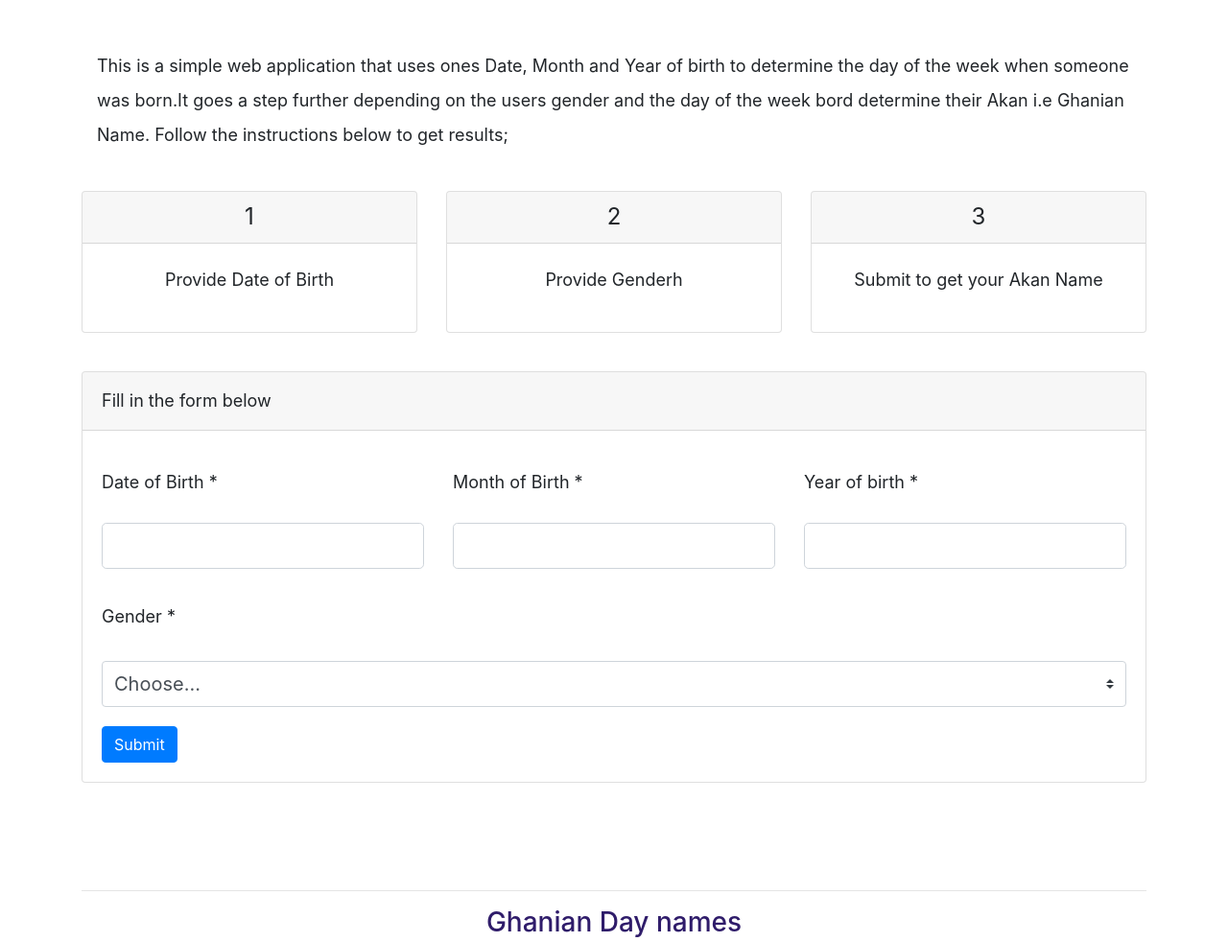
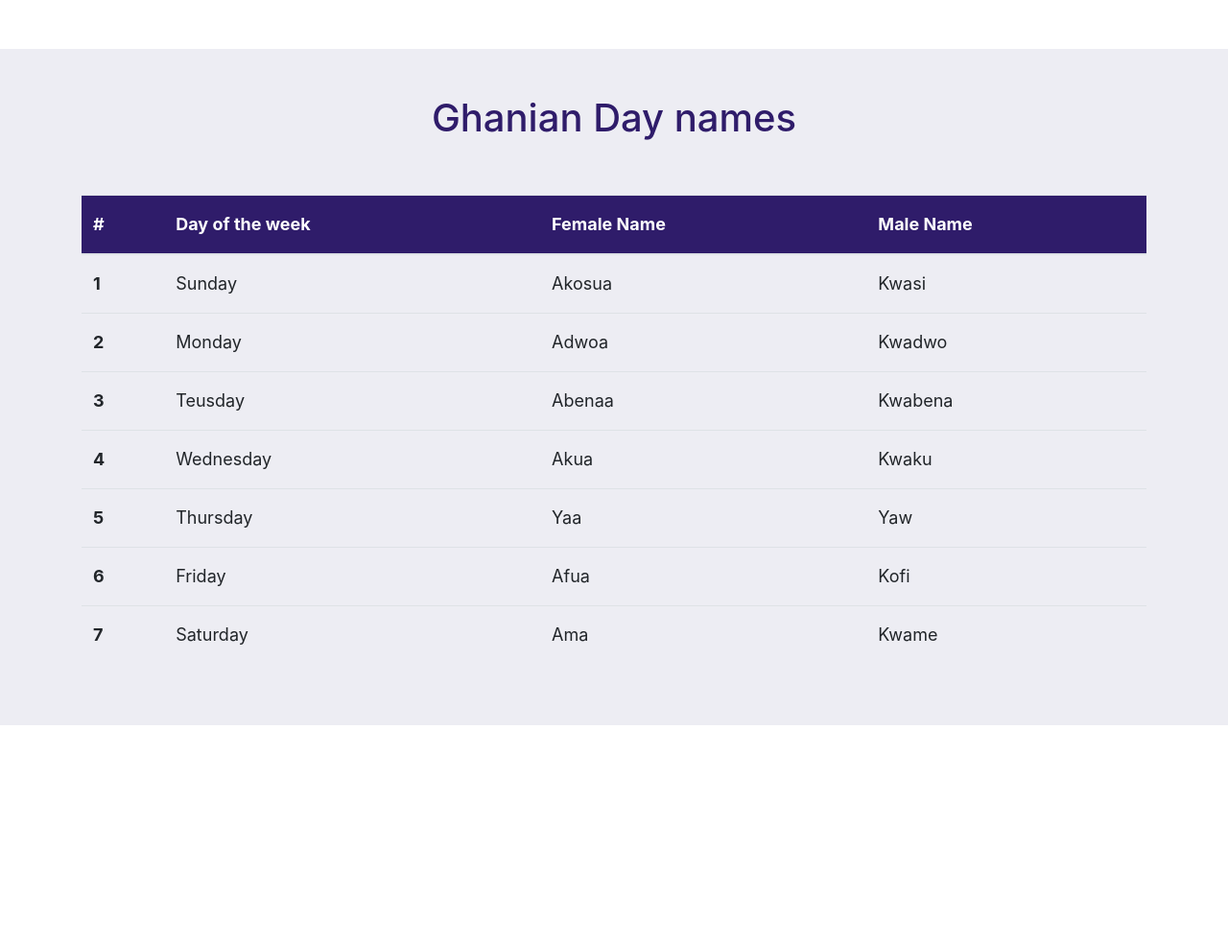
Before and after one commit to vokumu/akan, a plain HTML site: page index.html in a window 1280 px wide. Shown: the part 1202-2184 px from the top of the page at 96% size. After the commit the page ends 1958 px from the top, so only its background shows below. Drawn offline with Linux system fonts and the light colour scheme.

Commit message:
Added akan names section to landing page"

```diff
--- a/index.html
+++ b/index.html
@@ -113,82 +113,10 @@
     </div>
   </section>
   <!--end instructions-->
+  <!-- akan names-->
+  <section class="mt-5 pt-5 pb-5" style="background-color:	#ededf3;">
     <div class="container">
-        <div class="px-3 py-3 pt-md-5 pb-md-4 mx-auto header">
-            <p >This is a simple web application that uses ones Date, Month and Year of birth to  determine the day of the week when someone was born.It goes a step further depending on the users gender and the day of the week bord determine their Akan i.e Ghanian Name. Follow the instructions below to get results;</p>
-        </div>
-          <div class="card-deck mb-3 text-center">
-            <div class="card mb-4 box-shadow">
-              <div class="card-header">
-                <h4 class="my-0 font-weight-normal">1</h4>
-              </div>
-              <div class="card-body">
-                <p>Provide Date of Birth</p>
-              </div>
-            </div>
-            <div class="card mb-4 box-shadow">
-              <div class="card-header">
-                <h4 class="my-0 font-weight-normal">2</h4>
-              </div>
-              <div class="card-body">
-                <p>Provide Genderh</p>
-              </div>
-            </div>
-            <div class="card mb-4 box-shadow">
-              <div class="card-header">
-                <h4 class="my-0 font-weight-normal">3</h4>
-              </div>
-              <div class="card-body">
-                <p>Submit to get your Akan Name</p>
-              </div>
-            </div>
-          </div>
-          <div class="card">
-            <div class="card-header">
-              Fill in the form below
-            </div>
-            <div class="card-body">
-                <form  id="form">
-                  <div class="form-group">
-                    <!--<p id="welcomeDiv"  style="display:none;"  class="alert alert-primary" role="alert"></p>
-                    <p id="errorDiv"  style="display:none;"  class="alert alert-danger" role="alert"></p>-->
-                  </div>
-                    <div class="form-group">
-                      <div class="row">
-                        <div class="col-md-4 mb-3">
-                          <label for="firstName">Date of Birth  *</label>
-                          <p id="invalid_date" class="demo"></p>
-                          <input type="text" class="form-control form-control-lg" id="dateOfBirth" placeholder="" value="" required>
-                        </div>
-                        <div class="col-md-4 mb-3">
-                          <label for="lastName">Month of Birth *</label>
-                          <p id="invalid_month" class="demo"></p>
-                          <input type="text" class="form-control form-control-lg" id="monthOfBirth" placeholder="" value="" required>
-                        </div>
-                        <div class="col-md-4 mb-3">
-                          <label for="lastName">Year of birth *</label>
-                          <p id="invalid_year" class="demo"></p>
-                          <input type="text" class="form-control form-control-lg" id="yearOfBirth" placeholder="" value="" required>
-                        </div>
-                      </div>
-                    </div>
-                    <div class="form-group">
-                      <label for="formGroupExampleInput2">Gender *</label>
-                      <p id="invalidGender" class="demo"></p>
-                      <select class="custom-select my-1 mr-sm-2 form-control form-control-lg" id="gender" name="gender" required onkeyup="">
-                        <option value="">Choose...</option>
-                        <option value="male">Male</option>
-                        <option value="female">Female</option>
-                      </select>
-                    </div>
-                    <input type="submit" class="btn btn-primary" value="Submit" onclick="claculateBirthDay()"/>
-                  </form>
-
-            </div>
-          </div>
-          <section class="mt-5 pt-5">
-              <hr/>
-              <h3 class="text-center">Ghanian Day names</h3>
+      <h1 class="text-center pb-5">Ghanian Day names</h1>
 
       <table class="table">
           <thead class="darkbg">
@@ -244,9 +172,11 @@
             </tr>
           </tbody>
       </table>
+      </div>
   </section>
+  <!--end akan names -->
 
-    </div>
+
     <script src="js/scripts.js"></script>
 
 
```
Lines whose indentation alone changed are shown as unchanged.
